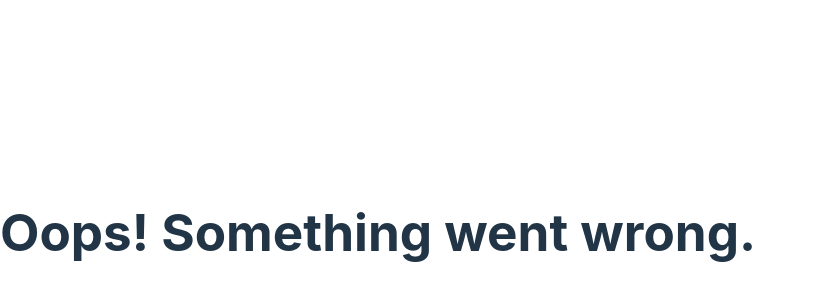
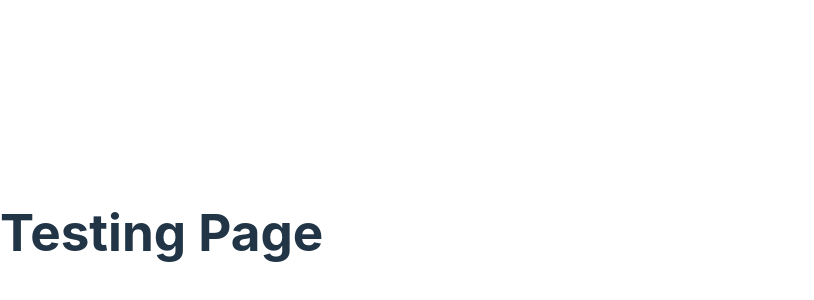
Before and after one commit to oscarqjh/TechFest2024, a React (Vite) app in the folder frontend/: page /testing in a window 1280 px wide. Shown: the part 168-468 px from the top of the page, without its empty margins (0-814 px from the left). Built offline with nearby package versions, Linux system fonts and the light colour scheme.

Commit message:
testing page

```diff
--- a/frontend/src/main.jsx
+++ b/frontend/src/main.jsx
@@ -7,6 +7,7 @@ import {
 } from "react-router-dom";
 import ErrorPage from "./routes/ErrorPage";
 import LandingPage from "./routes/LandingPage";
+import TestingPage from "./routes/TestingPage";
 
 import "./styles/base.css";
 
@@ -16,6 +17,11 @@ const router = createBrowserRouter([
     element: <LandingPage />,
     errorElement: <ErrorPage />,
   },
+  {
+    path: "/testing",
+    element: <TestingPage />,
+    errorElement: <ErrorPage />,
+  },
 ]);
 
 ReactDOM.createRoot(document.getElementById("root")).render(
--- /dev/null
+++ b/frontend/src/routes/TestingPage.jsx
@@ -0,0 +1,7 @@
+export default function TestingPage() {
+  return (
+    <>
+      <h1>Testing Page</h1>
+    </>
+  );
+}
```
